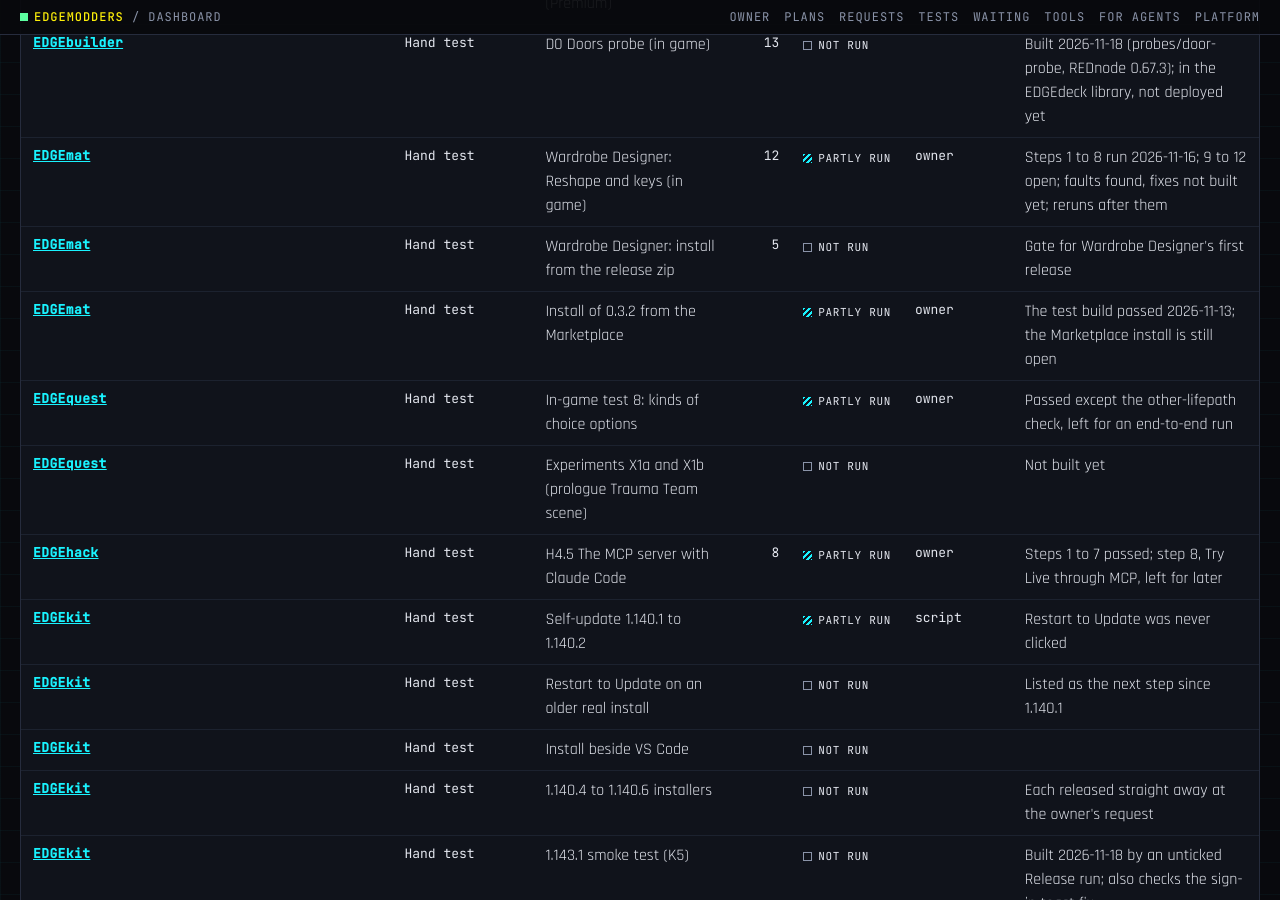
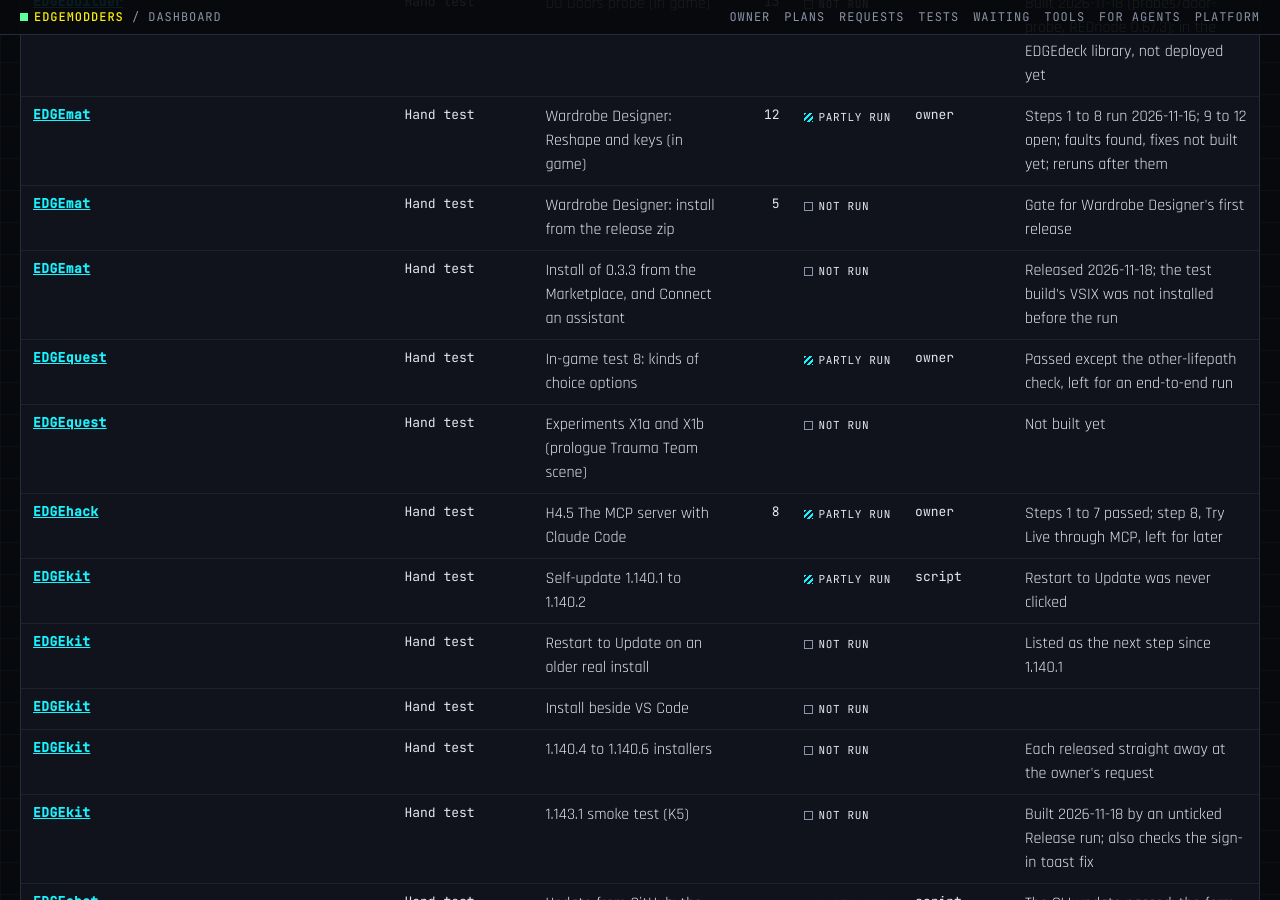
Before and after one commit to Edgemodders/EDGEweb, a Jekyll site: the page docs/dashboard.html, which Jekyll copies as it is, in a window 1280 px wide and 900 px high, scrolled down 9858 px. Built offline with Jekyll 4.4.1, drawn with Linux system fonts in a browser that asks for light colours; some of the changed text lies outside the part shown.

Commit message:
Dashboard: EDGEmat 0.3.3 released
Co-Authored-By: Claude Opus 5.5 <noreply@anthropic.com>

```diff
--- a/docs/assets/dashboard/status.js
+++ b/docs/assets/dashboard/status.js
@@ -1656,9 +1656,9 @@ window.EDGE_STATUS = {
     ]
    },
    "nextRelease": {
-    "version": "0.3.3",
+    "version": "0.3.4",
     "needs": [
-     "Every test since 0.3.2 has passed (2026-11-18): the release chores (README status and badge, version, the 0.3.3 changelog section, wiki, Nexus description), then the release run when the owner asks",
+     "0.3.3 released 2026-11-18; nothing new built since. Next work: shine in View in 3D (waits on REDcode #31 for light)",
      "Separately, Wardrobe Designer 0.1.0, its own release: fixes built, Reshape and keys rerun, install test, three Nexus screenshots"
     ]
    },
@@ -1713,11 +1713,11 @@ window.EDGE_STATUS = {
      "note": "Gate for Wardrobe Designer's first release"
     },
     {
-     "name": "Install of 0.3.2 from the Marketplace",
-     "steps": null,
-     "status": "partly run",
-     "ranBy": "owner",
-     "note": "The test build passed 2026-11-13; the Marketplace install is still open"
+     "name": "Install of 0.3.3 from the Marketplace, and Connect an assistant",
+     "steps": null,
+     "status": "not run",
+     "ranBy": null,
+     "note": "Released 2026-11-18; the test build's VSIX was not installed before the run"
     }
    ],
    "ownerSpotTests": [],
@@ -1727,18 +1727,16 @@ window.EDGE_STATUS = {
    "ownerActions": [
     "Finish steps 9 to 12 of Wardrobe Designer's Reshape and keys; answer its session about the screen resolution and the picture click",
     "Delete EDGEmat_ReshapeGame.archive and EDGEmat_Bumps.archive from the game's archive\\pc\\mod (tests done)",
-    "Say when to release EDGEmat 0.3.3 (every test has passed)",
-    "Install 0.3.2 from the Marketplace in a normal VS Code",
+    "Install 0.3.3 from the Marketplace in a normal VS Code, then Connect an assistant",
     "Narrow the Azure DevOps token and plan the move to Entra ID publishing before it expires (about February 2027)",
     "Three screenshots for Wardrobe Designer's Nexus page"
    ],
    "risks": [
     "Reshape's game materials passed in the game, but the band bends a little out of shape on the new crown (EDGEmat's fit); Tripo on the new dark background is untested",
     "The Marketplace token lasts to about February 2027, and the next renewal may need Entra ID publishing",
-    "EDGEfab 0.1.0 waits on EDGEmat's next release, which carries #12 (game materials on a prop's parts, tested 2026-11-18)",
     "The 3D view shows color only: car paint looks flat and glass shows REDcode's swatch there. Shine (roughness, metal) is next, at the owner's request"
    ],
-   "checkedBy": "EDGEmat session, 2026-11-18 (all 0.3.3 tests passed)"
+   "checkedBy": "EDGEmat session, 2026-11-18 (0.3.3 released)"
   },
   {
    "name": "EDGEquest",
--- a/docs/dashboard.html
+++ b/docs/dashboard.html
@@ -203,7 +203,7 @@ pre.how { background: #05060a; border: 1px solid var(--line); padding: 12px 14px
 </div>
 <div id="tip" role="tooltip"></div>
 
-<script src="assets/dashboard/status.js?v=54"></script>
+<script src="assets/dashboard/status.js?v=55"></script>
 <script>
 (function () {
   var S = window.EDGE_STATUS;
```
